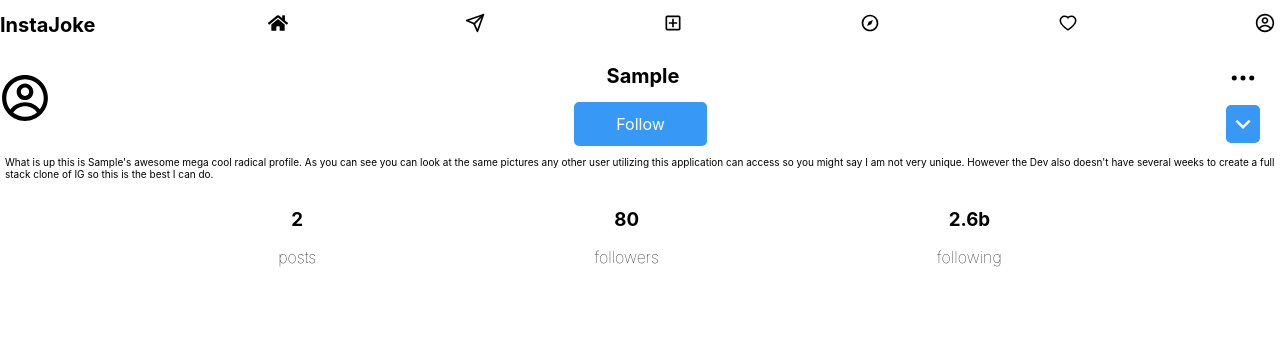
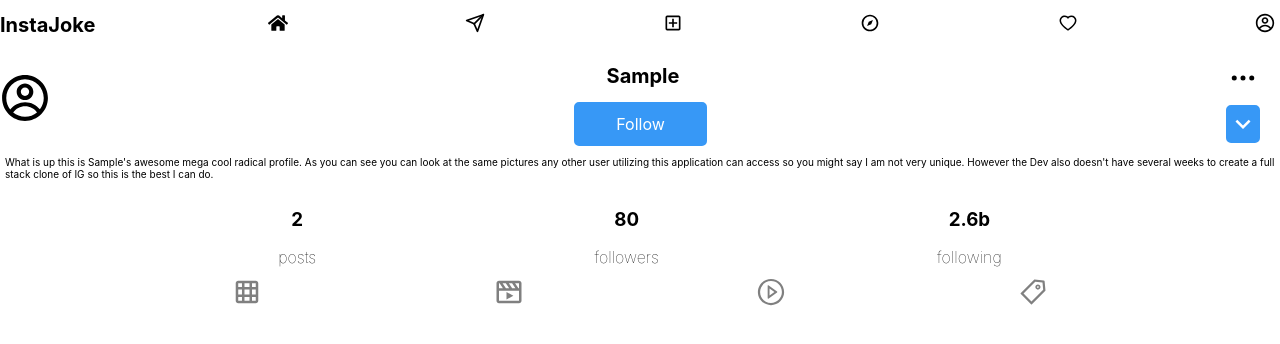
Before and after one commit to Nasume26/ig-clone, a React (Create React App) app: page /home in a window 1280 px wide. Both pictures are taken after typing "Sample" into the empty fields and a click on the button "Login". Shown: the top 344 px of the page. Built offline with nearby package versions, Linux system fonts and the light colour scheme.

Commit message:
Image select done

```diff
--- a/src/components/ImageSelect/ImageSelect.jsx
+++ b/src/components/ImageSelect/ImageSelect.jsx
@@ -1,11 +1,26 @@
 import "./ImageSelect.scss"
+import {BiGrid} from "react-icons/bi"
+import { BiMoviePlay } from "react-icons/bi"
+import { AiOutlinePlayCircle } from "react-icons/ai"
+import { AiOutlineTag } from "react-icons/ai"
 
 const ImageSelect = (props) => {
 
 
     return (
-        <div>
-
+        <div className="image-select">
+            <div className="image-select__grid">
+                <BiGrid />
+            </div>
+            <div className="image-select__movie">
+                <BiMoviePlay />
+            </div>
+            <div className="image-select__video">
+                <AiOutlinePlayCircle />
+            </div>
+            <div className="image-select__tagged">
+                <AiOutlineTag />
+            </div>
         </div>
     )
 }
--- a/src/components/ImageSelect/ImageSelect.scss
+++ b/src/components/ImageSelect/ImageSelect.scss
@@ -1 +1,9 @@
 @use "../../sass/vars" as *;
+
+.image-select {
+    display: flex;
+    font-size: 30px;
+    justify-content: space-evenly;
+    margin-top: 10px;
+    color: grey;
+}
```
